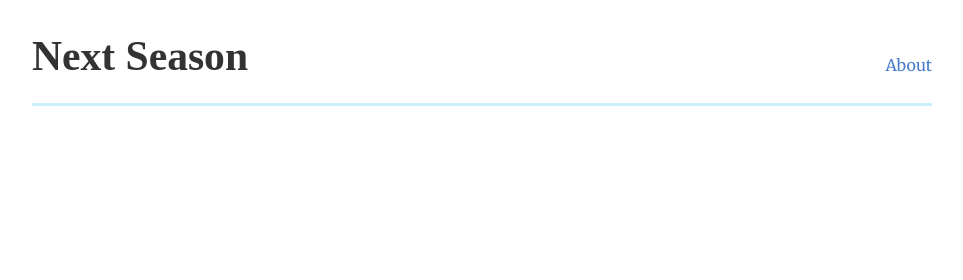
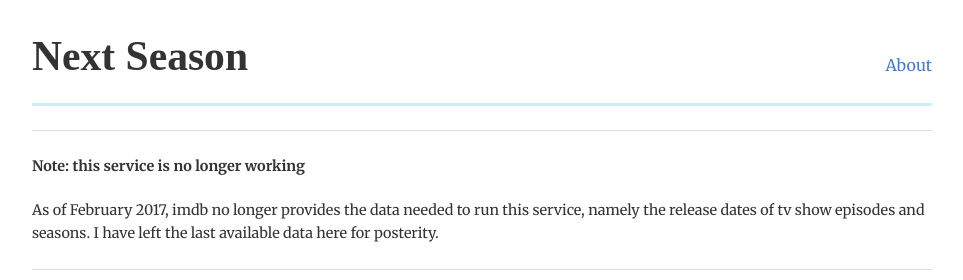
Before and after one commit to IgorNadj/nextseason-web, a website: page index.html in a window 1280 px wide. Shown: the whole page, without its empty margins (120-1083 px from the left). Drawn offline with nearby package versions, Linux system fonts and the light colour scheme; no server answers; a web font is replaced by a local one.

Commit message:
Shutdown notice ☹️

```diff
--- a/index.html
+++ b/index.html
@@ -46,6 +46,15 @@
 						<a href="" ng-click="showAbout = !showAbout">About</a>
 					</div>
 				</header>
+
+				<hr>
+				<p>
+					<strong>Note: this service is no longer working</strong>
+				</p>
+				<p>
+					As of February 2017, imdb no longer provides the data needed to run this service, namely the release dates of tv show episodes and seasons. I have left the last available data here for posterity.
+				</p>
+				<hr>
 
 
 
```
